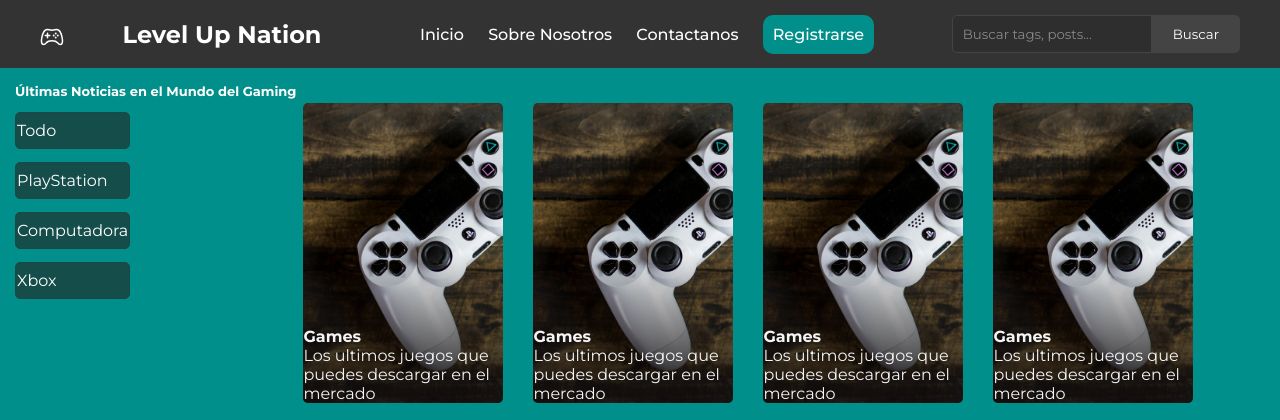
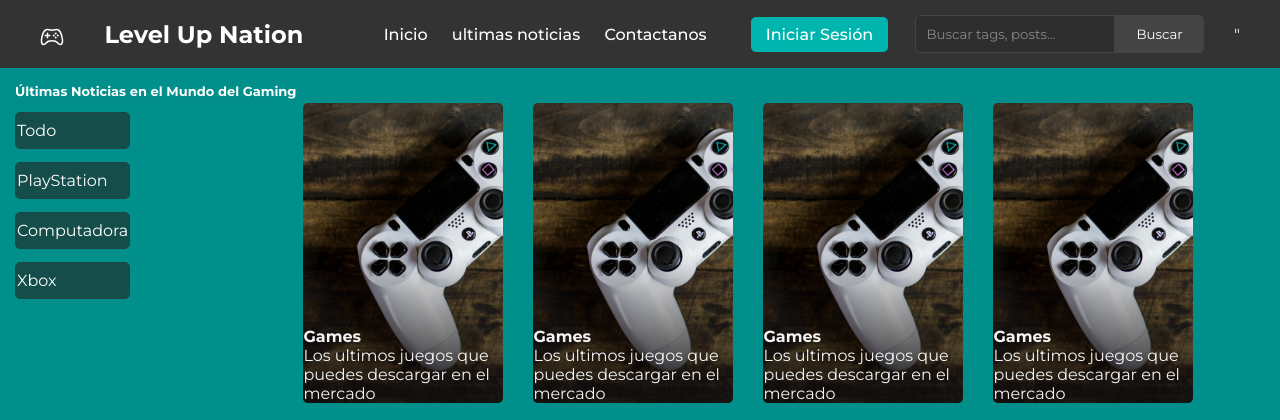
Before and after one commit to AndresYR/G7-TrabajoFinal, a Django app: page / in a window 1280 px wide. Shown: the top 420 px of the page. Run offline with Django 4.2, Linux system fonts and the light colour scheme.

Commit message:
corrigiendo url

```diff
--- a/levelUpNation/apps/posts/templates/_base.html
+++ b/levelUpNation/apps/posts/templates/_base.html
@@ -33,10 +33,10 @@
         </h2>
         <nav class="navbar">
           <ul class="navbar-list">
-            <li><a href="#">Inicio</a></li>
-            <li><a href="#">Sobre Nosotros</a></li>
+            <li><a href="{% url 'inicio' %}">Inicio</a></li>
+            <li><a href="{% url 'noticias' %}">ultimas noticias</a></li>
             <li><a href="#">Contactanos</a></li>
-            <li><a href="#" class="register-link">Registrarse</a></li>
+            <li><a href="{% url 'login' %}" class="btn-sign-in">Iniciar Sesión</a></li>
           </ul>
           <div class="search-container">
             <input
@@ -46,7 +46,7 @@
             />
             <button class="search-button">Buscar</button>
           </div>
-        </nav>
+        </nav>"
       </div>
     </header>
 
```
